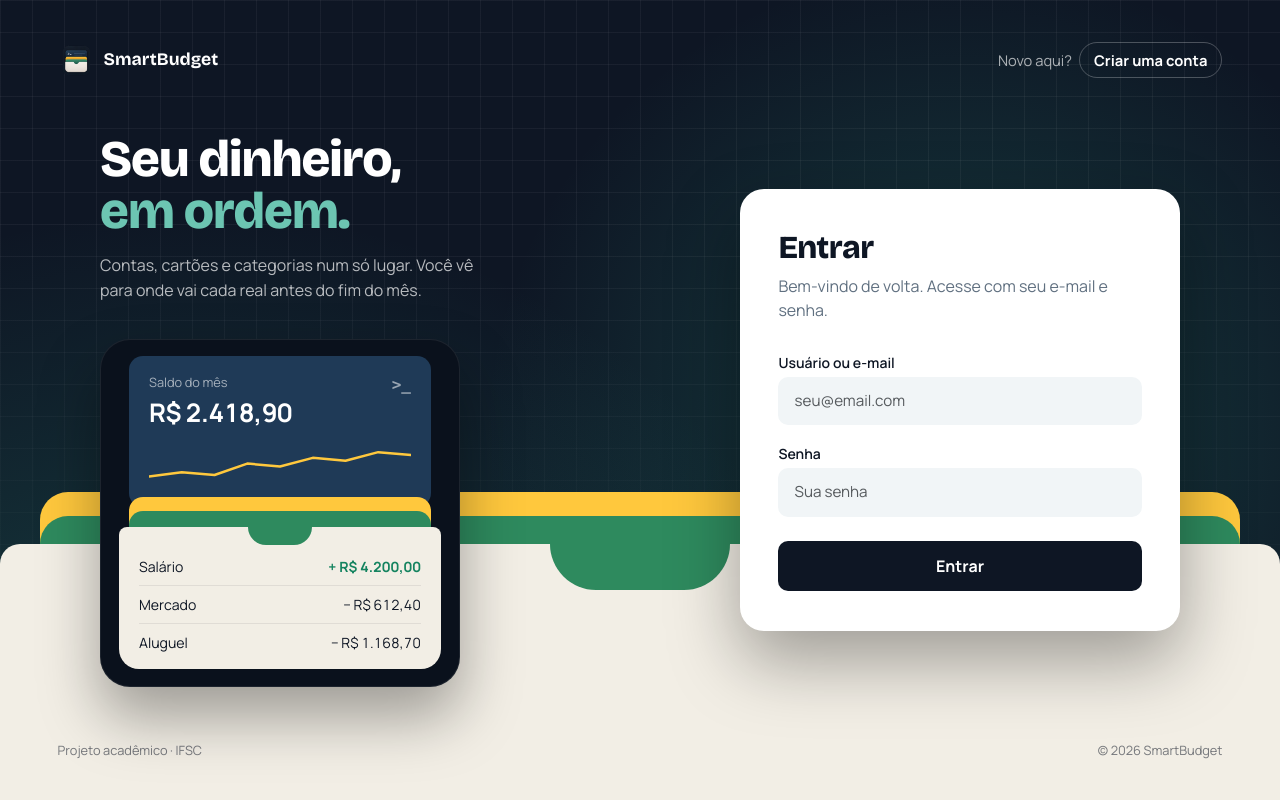
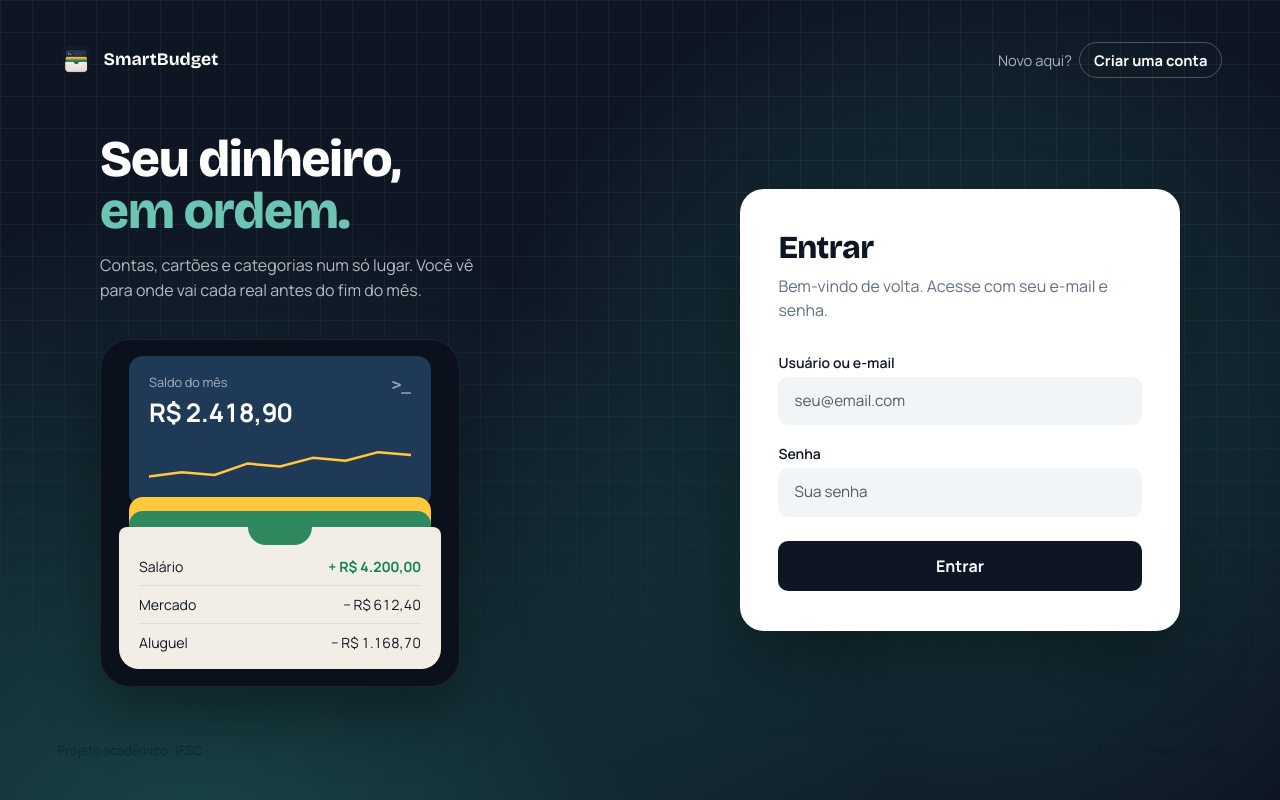
Before and after one commit to IFSC-ES2/projeto-app_financeiro, a React (Vite) app in the folder app-financeiro-front-end/: page /login in a window 1280 px wide. Built offline with nearby package versions, Linux system fonts and the light colour scheme; no server answers.

Commit message:
revert(frontend): remove o fundo em forma de carteira das telas de acesso (#292)
Reverte fab2849 para voltar ao fundo inicial: azul com malha
quadriculada e brilhos verdes.

```diff
--- a/app-financeiro-front-end/src/components/layout/LayoutAcesso.tsx
+++ b/app-financeiro-front-end/src/components/layout/LayoutAcesso.tsx
@@ -27,12 +27,6 @@ const LayoutAcesso: React.FC<PropsLayoutAcesso> = ({
 }) => {
   return (
     <div className="acesso-page">
-      <div className="acesso-fundo-carteira" aria-hidden="true">
-        <span className="acesso-fundo-carteira-amarela" />
-        <span className="acesso-fundo-carteira-verde" />
-        <span className="acesso-fundo-carteira-bolso" />
-      </div>
-
       <aside className="acesso-vitrine" aria-hidden="true">
         <div className="acesso-marca">
           <img src="/smartbudget-logo.png" alt="" width="36" height="36" />
```
